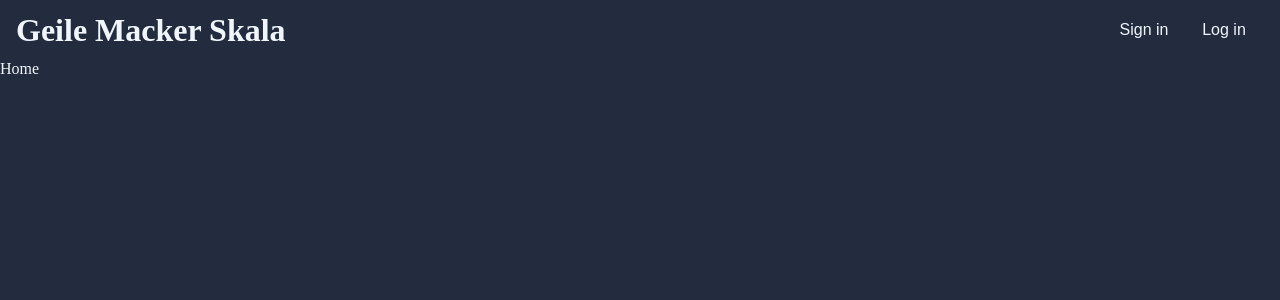
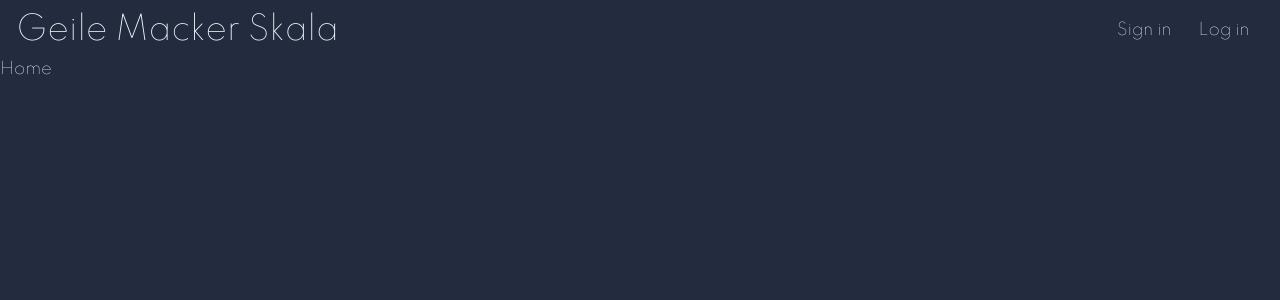
Before and after one commit to grimnomad/geile-macker-skala, a React (Create React App) app in the folder client/: page / in a window 1280 px wide. Shown: the top 300 px of the page. Built offline with nearby package versions, Linux system fonts and the light colour scheme.

Commit message:
feat(client): add font-style

```diff
--- a/client/public/index.html
+++ b/client/public/index.html
@@ -24,6 +24,9 @@
       work correctly both with client-side routing and a non-root public URL.
       Learn how to configure a non-root public URL by running `npm run build`.
     -->
+    <style>
+      @import url('https://fonts.googleapis.com/css2?family=Spartan:wght@100&display=swap');
+    </style>
     <title>React App</title>
   </head>
   <body>
--- a/client/src/theme/GlobalStyle.ts
+++ b/client/src/theme/GlobalStyle.ts
@@ -3,6 +3,11 @@ import { createGlobalStyle } from 'styled-components';
 import { ColorMixin } from './ColorMixin';
 
 const GlobalStyle = createGlobalStyle`
+  * {
+    font-family: 'Spartan', sans-serif;
+    font-weight: 100;
+  }
+
   body {
     margin: 0;
     ${ColorMixin}
```
